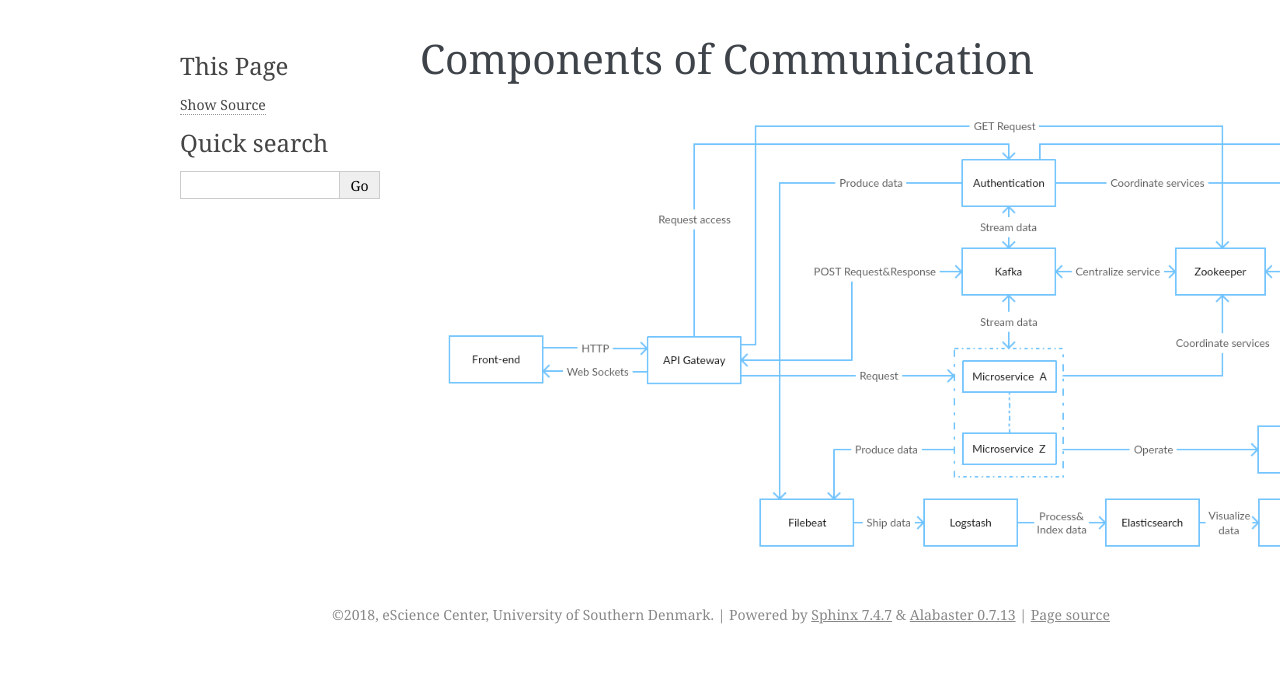
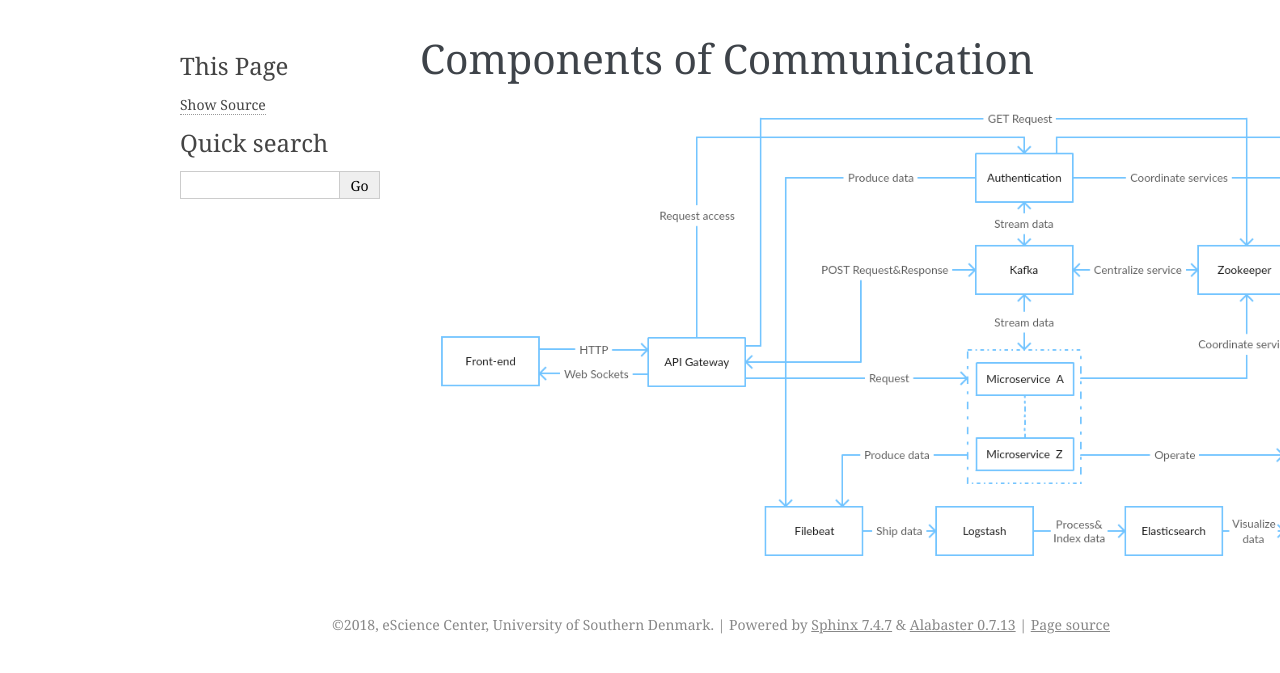
Before and after one commit to SDU-eScience/SDUCloudDoc, a Sphinx documentation site: the page built from docs/source/components_of_communication.rst, in a window 1280 px wide. Shown: the top 673 px of the page. Built offline with Sphinx 7.4.7, drawn with Linux system fonts in a browser that asks for light colours.

Commit message:
Modify CSS.

```diff
--- a/docs/source/components_of_communication.rst
+++ b/docs/source/components_of_communication.rst
@@ -4,5 +4,5 @@
 =============================
 
 .. figure::  images/components_of_communication.png
-   :align:   left
-   :class:   components_of_communication
+   :align:   center
+   :class:   components-of-communication
```
